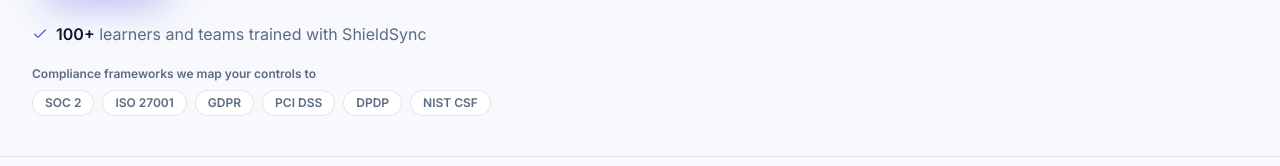
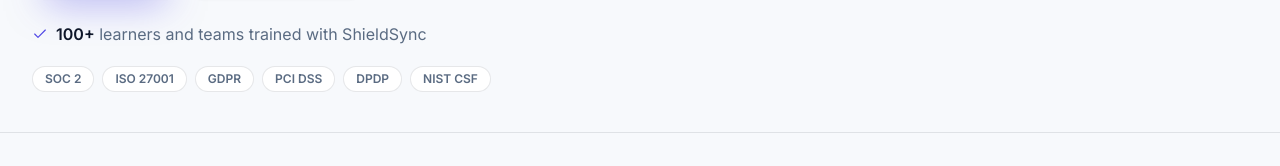
Before and after one commit to shieldsyncsecurity/shieldsync-website, a Next.js app: page / in a window 1280 px wide. Shown: the part 411-577 px from the top of the page. Built offline with nearby package versions, Linux system fonts and the light colour scheme; no server answers.

Commit message:
home: flatten frameworks chip row (drop redundant label)
Co-Authored-By: Claude Opus 4.8 <noreply@anthropic.com>

```diff
--- a/app/page.tsx
+++ b/app/page.tsx
@@ -117,15 +117,12 @@ export default function HomePage() {
               </p>
             </div>
 
-            <div className="mt-5">
-              <p className="text-xs font-semibold text-muted">Compliance frameworks we map your controls to</p>
-              <div className="mt-2 flex flex-wrap gap-2">
-                {FRAMEWORKS.map((f) => (
-                  <span key={f} className="rounded-full border border-line bg-panel px-3 py-1 text-xs font-semibold text-muted">
-                    {f}
-                  </span>
-                ))}
-              </div>
+            <div className="mt-5 flex flex-wrap gap-2">
+              {FRAMEWORKS.map((f) => (
+                <span key={f} className="rounded-full border border-line bg-panel px-3 py-1 text-xs font-semibold text-muted">
+                  {f}
+                </span>
+              ))}
             </div>
           </Reveal>
 
```
